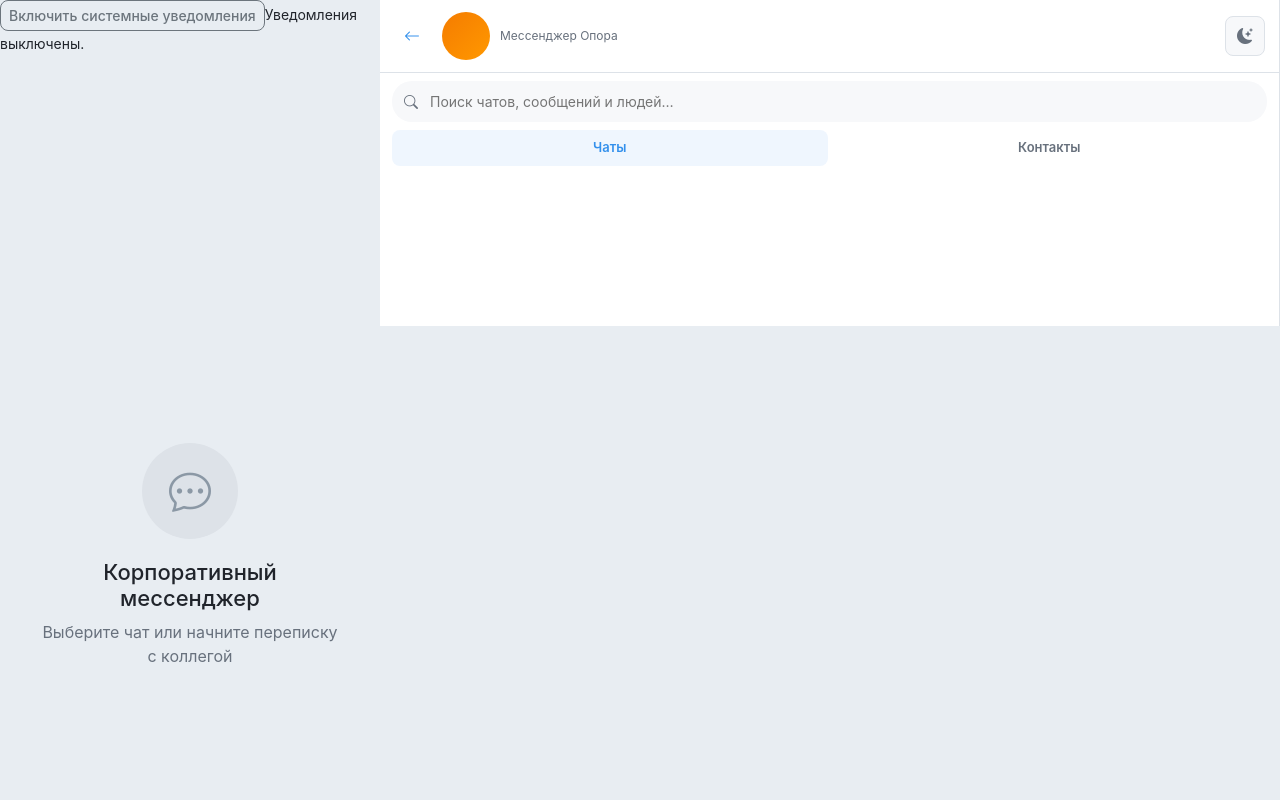
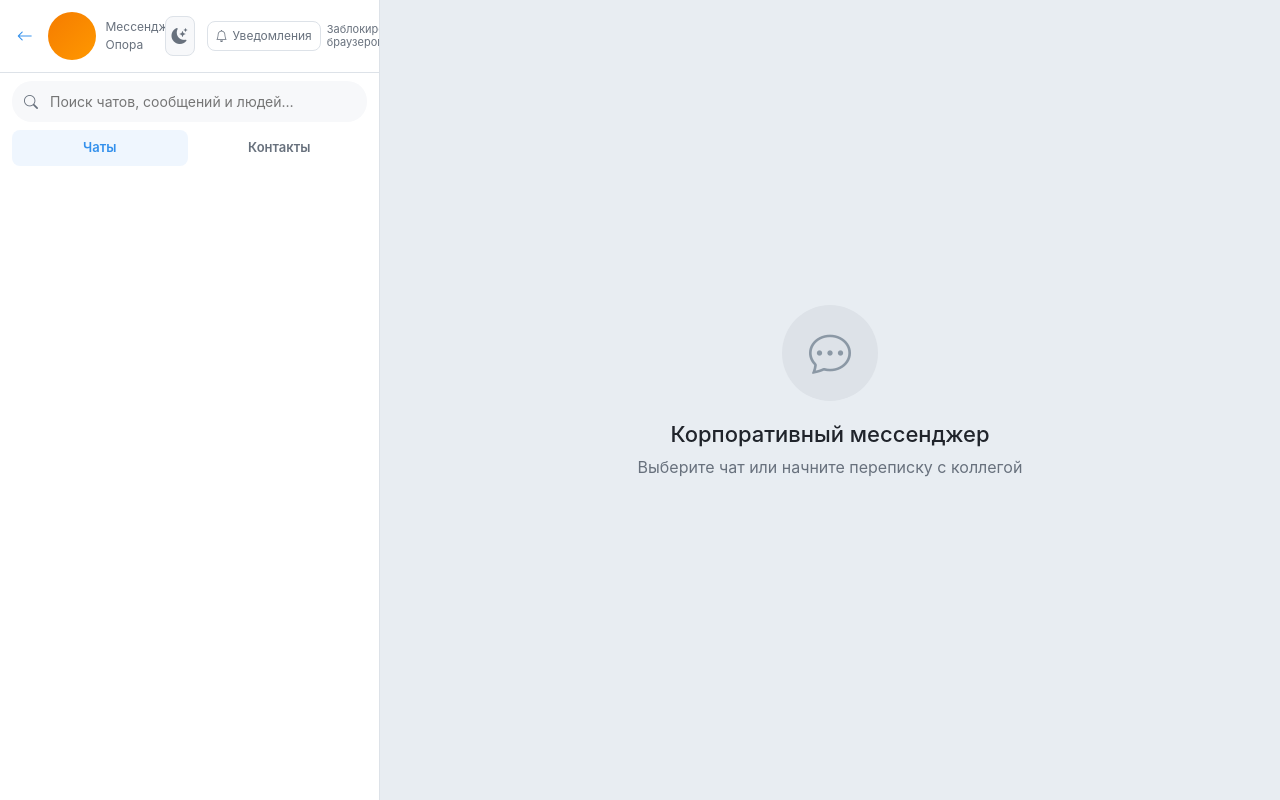
Before and after one commit to Art-Cheater/OPORA, a Flask app: template app/modules/messenger/templates/messenger/index.html in a window 1280 px wide. Run offline with Flask 3, Linux system fonts and the light colour scheme; the template is opened without the code that fills it, so the values that code supplies are empty; parts of the project's set-up code (start-up, migrations or seed data) failed here and were passed over; some libraries are stand-ins or nearby versions.

Commit message:
fix: исправлен интерфейс push-уведомлений в мессенджере

```diff
--- a/app/modules/messenger/templates/messenger/index.html
+++ b/app/modules/messenger/templates/messenger/index.html
@@ -15,7 +15,6 @@
      data-current-user-name="{{ current_user.full_name }}"
      data-poll-interval="{{ messenger_poll_interval_ms }}"
      data-unread-interval="{{ messenger_unread_interval_ms }}">
-    <div class="tg-push-control"><button type="button" id="pushEnableButton" class="btn btn-outline-secondary btn-sm">Включить системные уведомления</button><small id="pushStatus">Уведомления выключены.</small></div>
     <aside class="tg-sidebar">
         <header class="tg-sidebar__header">
             <a href="{{ url_for('main.index') }}" class="tg-sidebar__back" title="В систему">
@@ -36,6 +35,12 @@
                 <i class="bi bi-sun-fill" aria-hidden="true"></i>
                 <i class="bi bi-moon-stars-fill" aria-hidden="true"></i>
             </button>
+            <div class="tg-push-control" aria-label="Системные уведомления">
+                <button type="button" id="pushEnableButton" class="tg-push-button" title="Включить системные уведомления">
+                    <i class="bi bi-bell" aria-hidden="true"></i><span class="tg-push-button__label">Уведомления</span>
+                </button>
+                <span id="pushStatus" class="tg-push-status" role="status" aria-live="polite"></span>
+            </div>
         </header>
 
         <div class="tg-search-wrap">
--- a/app/release.py
+++ b/app/release.py
@@ -1,3 +1,3 @@
 """Единый номер релиза: /health и cache-bust статики (?v=)."""
 
-RELEASE = "20260907a"
+RELEASE = "20260907b"
--- a/app/static/css/messenger.css
+++ b/app/static/css/messenger.css
@@ -77,6 +77,15 @@ html[data-theme="dark"] {
   border-bottom: 1px solid var(--tg-sidebar-border);
   flex-shrink: 0;
 }
+
+/* Вторичная настройка: живёт в header, а не как третий grid-item. */
+.tg-push-control { display: inline-flex; align-items: center; gap: 6px; min-width: 0; }
+.tg-push-button { display: inline-flex; align-items: center; gap: 5px; border: 1px solid var(--tg-sidebar-border); border-radius: 8px; background: transparent; color: var(--tg-text-muted); font: inherit; font-size: 12px; line-height: 1; padding: 8px; cursor: pointer; white-space: nowrap; }
+.tg-push-button:hover:not(:disabled), .tg-push-button:focus-visible { color: var(--tg-accent); border-color: var(--tg-accent); outline: none; }
+.tg-push-button:disabled { cursor: default; opacity: .65; }
+.tg-push-status { display: none; max-width: 145px; color: var(--tg-text-muted); font-size: 11px; line-height: 1.2; }
+.tg-push-status.is-visible { display: inline; }
+@media (max-width: 480px) { .tg-push-button__label { display: none; } .tg-push-status { max-width: 100px; } }
 
 .tg-sidebar__back {
   width: 36px;
--- a/app/static/js/opora-push.js
+++ b/app/static/js/opora-push.js
@@ -1,25 +1,64 @@
+/* Web Push UI мессенджера. Подписка создаётся только после явного клика. */
 (() => {
-  const root = document.getElementById("messengerApp");
-  if (!root || !("serviceWorker" in navigator) || !("PushManager" in window)) return;
-  const csrf = document.querySelector('meta[name="csrf-token"]')?.content || "";
-  const control = document.getElementById("pushEnableButton");
-  const status = document.getElementById("pushStatus");
-  const setStatus = (text) => { if (status) status.textContent = text; };
+  if (window.OporaMessengerPush) return;
   const bytes = (base64) => {
     const padding = "=".repeat((4 - base64.length % 4) % 4);
     const data = atob((base64 + padding).replace(/-/g, "+").replace(/_/g, "/"));
     return Uint8Array.from(data, (char) => char.charCodeAt(0));
   };
-  async function setup() {
-    if (Notification.permission === "denied") { setStatus("Уведомления заблокированы в настройках браузера."); return; }
-    const config = await fetch("/notifications/push/config", {credentials: "same-origin"}).then(r => r.json());
-    if (!config.configured) { setStatus("Системные push-уведомления не настроены на сервере."); return; }
-    const registration = await navigator.serviceWorker.register("/service-worker.js");
-    const permission = await Notification.requestPermission();
-    if (permission !== "granted") { setStatus("Уведомления не включены."); return; }
-    const subscription = await registration.pushManager.subscribe({userVisibleOnly: true, applicationServerKey: bytes(config.public_key)});
-    const result = await fetch("/notifications/push/subscribe", {method: "POST", credentials: "same-origin", headers: {"Content-Type": "application/json", ...(csrf ? {"X-CSRFToken": csrf} : {})}, body: JSON.stringify(subscription)}).then(r => r.json());
-    setStatus(result.ok ? "Системные уведомления включены." : (result.message || "Не удалось включить уведомления."));
-  }
-  control?.addEventListener("click", () => setup().catch(() => setStatus("Не удалось включить уведомления.")));
+  const boot = () => {
+    const root = document.getElementById("messengerApp");
+    if (!root || root.dataset.pushBound === "1") return;
+    root.dataset.pushBound = "1";
+    const button = root.querySelector("#pushEnableButton");
+    const status = root.querySelector("#pushStatus");
+    const csrf = document.querySelector('meta[name="csrf-token"]')?.content || "";
+    const setStatus = (text, state = "") => {
+      if (status) { status.textContent = text; status.classList.toggle("is-visible", Boolean(text)); }
+      if (!button) return;
+      button.dataset.pushState = state;
+      if (state === "enabled") {
+        button.title = "Системные уведомления включены";
+        button.innerHTML = '<i class="bi bi-bell-fill" aria-hidden="true"></i><span class="tg-push-button__label">Включены</span>';
+      }
+    };
+    if (!button) return;
+    if (!("serviceWorker" in navigator) || !("PushManager" in window) || !("Notification" in window)) {
+      button.disabled = true; button.title = "Push не поддерживается браузером";
+      setStatus("Push не поддерживается браузером", "unsupported"); return;
+    }
+    if (Notification.permission === "denied") {
+      button.title = "Уведомления заблокированы в настройках браузера";
+      setStatus("Заблокированы браузером", "denied");
+    }
+    button.addEventListener("click", async () => {
+      if (button.dataset.pushBusy === "1") return;
+      if (Notification.permission === "denied") { setStatus("Заблокированы браузером", "denied"); return; }
+      button.dataset.pushBusy = "1"; button.disabled = true;
+      try {
+        const response = await fetch("/notifications/push/config", { credentials: "same-origin" });
+        const config = await response.json().catch(() => ({}));
+        if (!response.ok || !config.configured || !config.public_key) {
+          setStatus("Push не настроены на сервере", "unconfigured"); return;
+        }
+        const permission = await Notification.requestPermission();
+        if (permission !== "granted") {
+          setStatus(permission === "denied" ? "Заблокированы браузером" : "Уведомления не включены", permission); return;
+        }
+        const registration = await navigator.serviceWorker.register("/service-worker.js");
+        const subscription = await registration.pushManager.subscribe({ userVisibleOnly: true, applicationServerKey: bytes(config.public_key) });
+        const result = await fetch("/notifications/push/subscribe", {
+          method: "POST", credentials: "same-origin",
+          headers: { "Content-Type": "application/json", ...(csrf ? { "X-CSRFToken": csrf } : {}) },
+          body: JSON.stringify(subscription),
+        }).then((res) => res.json().catch(() => ({})));
+        setStatus(result.ok ? "Уведомления включены" : (result.message || "Не удалось включить"), result.ok ? "enabled" : "error");
+      } catch (_) { setStatus("Не удалось включить уведомления", "error"); }
+      finally { button.dataset.pushBusy = ""; button.disabled = button.dataset.pushState === "unsupported"; }
+    });
+  };
+  window.OporaMessengerPush = { boot };
+  document.addEventListener("DOMContentLoaded", boot);
+  window.addEventListener("opora:navigated", boot);
+  boot();
 })();
```
Also changed, not shown: tests/test_http_smoke.py (+21 -0 lines).
